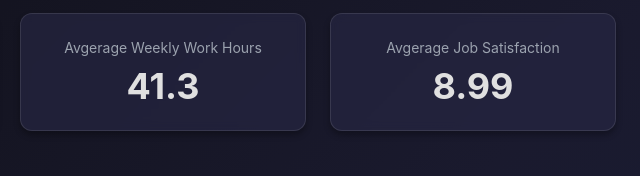
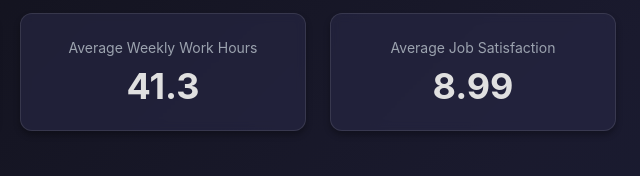
Before and after one commit to teil-wizard10/dashboard_work_analytics, a plain HTML site: page index.html in a window 1280 px wide. Shown: the part 455-631 px from the top of the page, 632-1272 px from the left. Drawn offline with nearby package versions, Linux system fonts and the light colour scheme.

Commit message:
Update index.html

```diff
--- a/index.html
+++ b/index.html
@@ -193,11 +193,11 @@
                     <p id="kpi-avg-salary" class="text-4xl font-bold text-deep-pink-300 mt-2">$0</p>
                 </div>
                 <div class="card flex flex-col items-center justify-center text-center">
-                    <p class="text-sm text-gray-400">Avgerage Weekly Work Hours</p>
+                    <p class="text-sm text-gray-400">Average Weekly Work Hours</p>
                     <p id="kpi-avg-work-hours" class="text-4xl font-bold text-electric-violet-300 mt-2">0</p>
                 </div>
                 <div class="card flex flex-col items-center justify-center text-center">
-                    <p class="text-sm text-gray-400">Avgerage Job Satisfaction</p>
+                    <p class="text-sm text-gray-400">Average Job Satisfaction</p>
                     <p id="kpi-avg-satisfaction" class="text-4xl font-bold text-azure-300 mt-2">0</p>
                 </div>
             </div>
@@ -232,6 +232,7 @@
             <!-- Bar Chart with Drill-down -->
             <div class="card lg:col-span-2">
                 <h3 class="text-xl font-bold mb-4 bg-clip-text bg-gradient-to-r from-deep-pink-400 to-azure-400">Average Annual Salary by Geographic Zone / City</h3>
+                <h4 class="text-sm italic font-medium mb-4 bg-clip-text">Click on Any Zone to see the Average Salary by City</h4>
                 <button id="back-button" class="back-button">← Back to Zones</button>
                 <div id="bar-chart-drilldown" class="chart-container"></div>
             </div>
```
